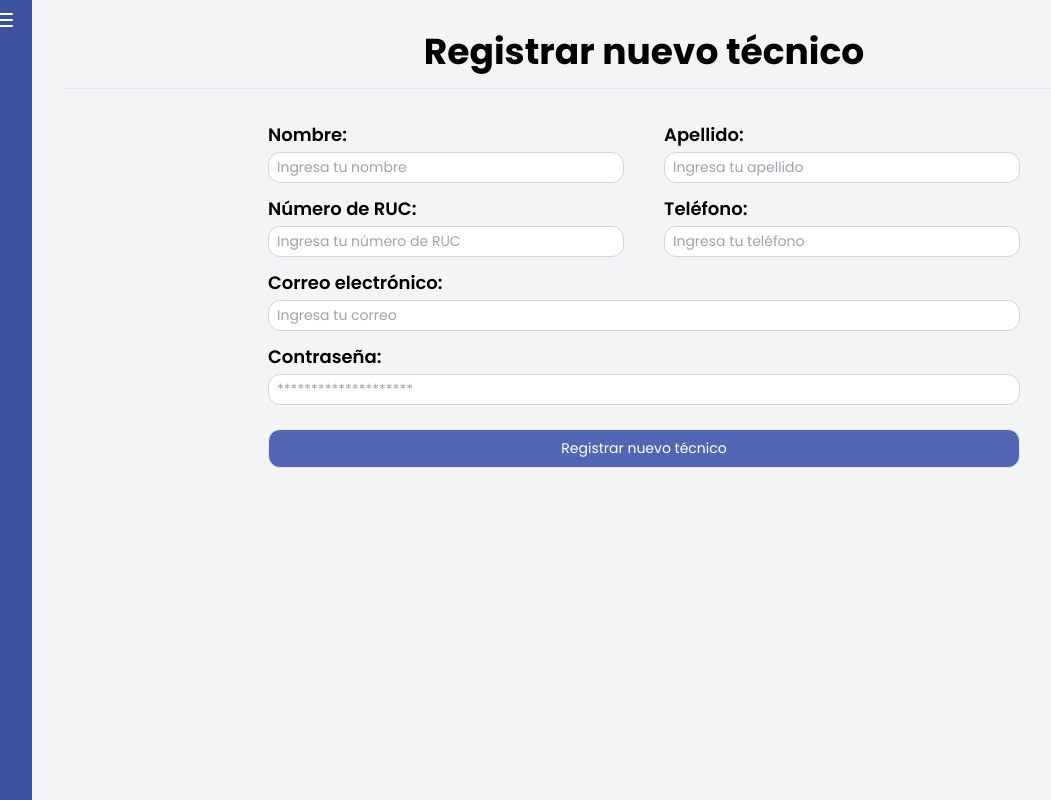
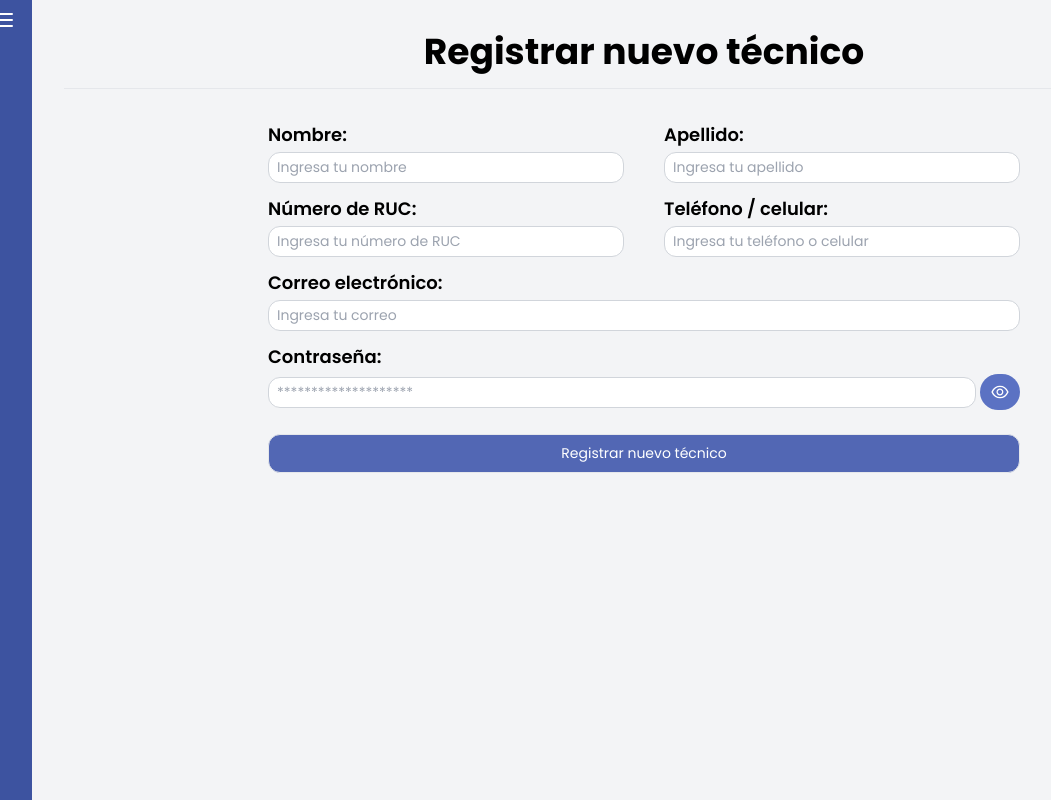
Before and after one commit to 4lanPz/Electronica_Zurita, a React (Vite) app: page /dashboard/registrarTecnico in a window 1280 px wide. Shown: the whole page, without its empty margins (24-1075 px from the left). Built offline with nearby package versions, Linux system fonts and the light colour scheme; no server answers; sample sign-in values are in the browser's storage.

Commit message:
dashboard corregido, contraseñas registro tecnico icono

```diff
--- a/src/componets/FormularioOrden.jsx
+++ b/src/componets/FormularioOrden.jsx
@@ -154,7 +154,7 @@ export const FormularioOrden = ({ orden }) => {
   };
 
   return (
-    <div className="p-8 w-full flex justify-center">
+    <div className="p-8 w-full flex justify-center h-full">
       <div className="xl:w-2/3 justify-center items-center">
         <form onSubmit={formik.handleSubmit}>
           {Object.keys(mensajeCliente).length > 0 && (
--- a/src/componets/FormularioTecnico.jsx
+++ b/src/componets/FormularioTecnico.jsx
@@ -3,12 +3,18 @@ import { useNavigate } from "react-router-dom";
 import axios from "axios";
 import Mensaje from "../componets/Alertas/Mensaje";
 import { useFormik } from "formik";
+import { AiOutlineEye, AiOutlineEyeInvisible } from "react-icons/ai";
 import * as Yup from "yup";
 
 export const FormularioTecnico = () => {
   const navigate = useNavigate();
   const [mensaje, setMensaje] = useState({});
   const [loading, setLoading] = useState(false);
+  const [showPassword, setShowPassword] = useState(false);
+
+  const toggleShowPassword = () => {
+    setShowPassword((prev) => !prev);
+  };
 
   const formik = useFormik({
     initialValues: {
@@ -145,7 +151,7 @@ export const FormularioTecnico = () => {
                   className="mb-1 block poppins-semibold"
                   htmlFor="telefono"
                 >
-                  Teléfono:
+                  Teléfono / celular:
                 </label>
                 <input
                   type="tel"
@@ -154,7 +160,7 @@ export const FormularioTecnico = () => {
                   value={formik.values.telefono}
                   onChange={formik.handleChange}
                   onBlur={formik.handleBlur}
-                  placeholder="Ingresa tu teléfono"
+                  placeholder="Ingresa tu teléfono o celular"
                   className="poppins-regular block w-full rounded-xl border border-gray-300 focus:border-gray-700 focus:outline-none focus:ring-1 focus:ring-gray-700 py-1 px-2 text-black"
                 />
                 {formik.touched.telefono && formik.errors.telefono ? (
@@ -188,8 +194,10 @@ export const FormularioTecnico = () => {
               <label className="mb-1 block poppins-semibold" htmlFor="password">
                 Contraseña:
               </label>
+              <div className="flex items-center">
+                <div className="flex-grow pr-1">
                   <input
-                type="password"
+                    type={showPassword ? "text" : "password"}
                     id="password"
                     name="password"
                     value={formik.values.password}
@@ -198,6 +206,21 @@ export const FormularioTecnico = () => {
                     placeholder="********************"
                     className="poppins-regular block w-full rounded-xl border border-gray-300 focus:border-gray-700 focus:outline-none focus:ring-1 focus:ring-gray-700 py-1 px-2 text-black"
                   />
+                </div>
+                <div className="flex-shrink-0 ">
+                  <button
+                    type="button"
+                    onClick={toggleShowPassword}
+                    className="flex items-center justify-center bg-[#5B72C3] rounded-full w-10 h-9 hover:scale-100 hover:bg-[#3D53A0]"
+                  >
+                    {showPassword ? (
+                      <AiOutlineEyeInvisible className="text-white text-xl" />
+                    ) : (
+                      <AiOutlineEye className="text-white text-xl" />
+                    )}
+                  </button>
+                </div>
+              </div>
               {formik.touched.password && formik.errors.password ? (
                 <div className="text-red-500 poppins-regular">
                   {formik.errors.password}
--- a/src/componets/Perfil/ContrasenaPerfil.jsx
+++ b/src/componets/Perfil/ContrasenaPerfil.jsx
@@ -19,23 +19,27 @@ const ContrasenaPerfil = () => {
       ),
       passwordnuevo: Yup.string()
         .required("La nueva contraseña es obligatoria")
-        .min(6, "La nueva contraseña debe tener al menos 6 caracteres"),
+        .min(6, "La nueva contraseña debe tener al menos 6 caracteres")
+        .notOneOf(
+          [Yup.ref("passwordactual"), null],
+          "La nueva contraseña no puede ser igual a la contraseña actual"
+        ),
     }),
-    onSubmit: async (values) => {
+    onSubmit: async (values, { resetForm }) => {
       const resultado = await actualizarPassword(values);
       setMensaje(resultado);
       setTimeout(() => {
         setMensaje({});
       }, 3000);
+      // Limpiar los valores del formulario después de enviar
+      resetForm();
     },
   });
 
   return (
     <>
       <div className="mt-5">
-        <h1 className="poppins-bold text-black">
-          Actualizar Contraseña
-        </h1>
+        <h1 className="poppins-bold text-black">Actualizar Contraseña</h1>
         <hr className="my-4" />
       </div>
       <form onSubmit={formik.handleSubmit}>
--- a/src/layout/Dashboard.jsx
+++ b/src/layout/Dashboard.jsx
@@ -34,21 +34,22 @@ const Dashboard = () => {
         </button>
         {menuOpen && (
           <div className="mx-10">
+            <div className="mx-8 flex flex-col xl:flex-col md:flex-col sm:flex-row  items-center justify-center">
               <img
                 src="/images/logo_bw.jpg"
                 alt="logo Electrónica Zurita"
                 className="m-auto mt-3 p-1 mb-3"
-              width={150}
-              height={150}
+                width={125}
+                height={125}
               />
-            <h2 className="font-bold text-3xl text-white text-center">
+              <h2 className="poppins-bold text-2xl text-white text-center">
                 Electrónica <br /> Zurita
               </h2>
+            </div>
 
-            <p className="poppins-semibold text-white text-center mt-4">
-              Técnico
+            <p className="poppins-regular text-white text-center mt-2">
+              Técnico: {`${auth?.nombre}`}
             </p>
-            <p className="poppins-semibold text-white text-center ">{`${auth?.nombre}`}</p>
             <hr className="my-3 border-slate-500" />
 
             <ul className="poppins-regular">
@@ -127,10 +128,10 @@ const Dashboard = () => {
                 </Link>
               </li>
             </ul>
-            <div className="p-4 mt-10">
+            <div className="p-4">
               <Link
                 to="/"
-                className="poppins-regular text-xl text-white text-md block text-center bg-[#9b1746] hover:text-black px-4 py-1 rounded-xl"
+                className="poppins-semibold text-white text-md block text-center bg-[#9b1746] hover:text-black px-3 py-1 rounded-xl"
                 onClick={() => {
                   localStorage.removeItem("token");
                 }}
@@ -145,14 +146,12 @@ const Dashboard = () => {
         <div className="bg-[#3D53A0] flex md:justify-end items-center gap-5 justify-center"></div>
 
         {/* <div className="flex-1 bg-gray-100 p-10"> */}
-        <div className="overflow-y-scroll p-8 h-screen bg-gray-100">
+        <div className="overflow-y-scroll p-8  bg-gray-100">
           <div className="">
             {autenticado ? <Outlet /> : <Navigate to="/" />}
           </div>
         </div>
-        <div className="bg-[#3D53A0]">
-
-        </div>
+        <div className="bg-[#3D53A0]"></div>
       </div>
     </div>
   );
--- a/src/paginas/Login.jsx
+++ b/src/paginas/Login.jsx
@@ -17,11 +17,9 @@ export const Login = () => {
   const [showPassword, setShowPassword] = useState(false);
 
   useEffect(() => {
-    // Función para eliminar todos los tokens almacenados en el almacenamiento local
     const clearLocalStorage = () => {
       localStorage.removeItem("token");
     };
-    // Llamar a la función al cargar la página de inicio de sesión
     clearLocalStorage();
   }, []);
 
```
Lines whose indentation alone changed are shown as unchanged.
